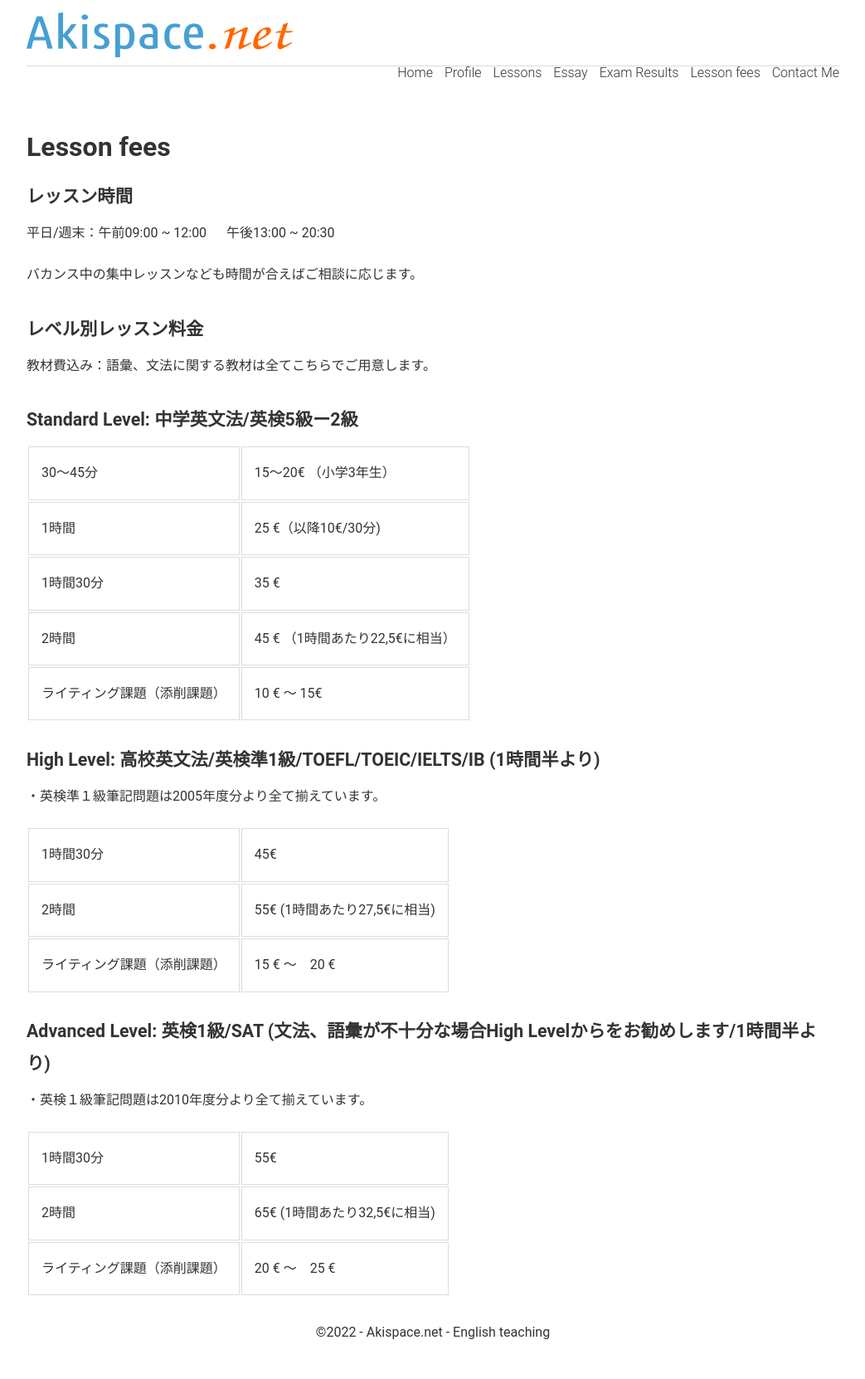
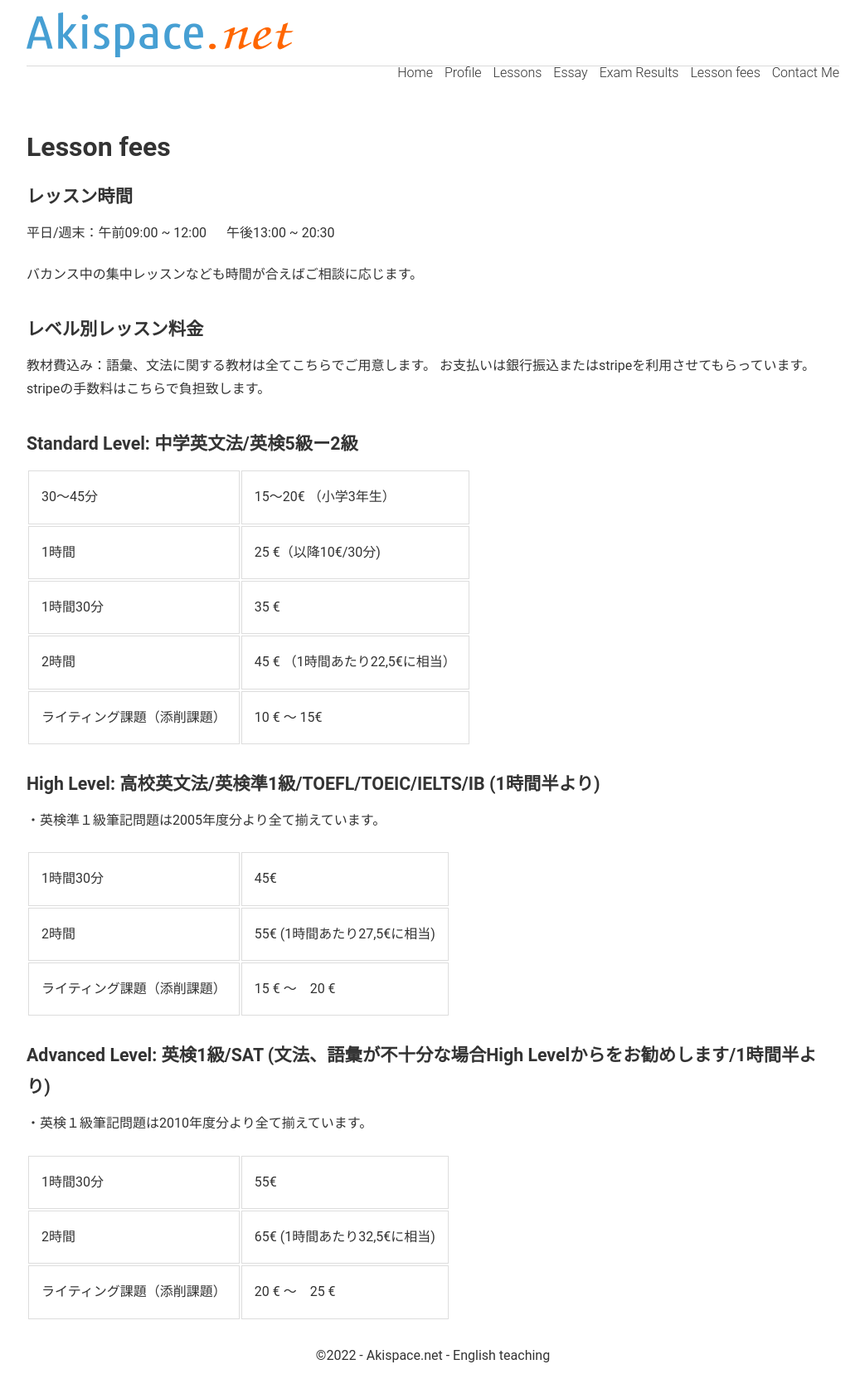
Before and after one commit to phocean/akispace, a Jekyll site: the page built from hour_fees.md, in a window 1280 px wide. Shown: the whole page at 83% size, without its empty margins (118-1161 px from the left). Built offline with Jekyll 4.4.1, drawn with Linux system fonts in a browser that asks for light colours; before the commit the page ends 1633 px from its top, so only the background shows below that.

Commit message:
Update hour_fees.md

```diff
--- a/hour_fees.md
+++ b/hour_fees.md
@@ -17,6 +17,8 @@ description: フランス、パリ/ブローニュで探す英語家庭教師。
 ### レベル別レッスン料金
 
 教材費込み：語彙、文法に関する教材は全てこちらでご用意します。
+お支払いは銀行振込またはstripeを利用させてもらっています。
+stripeの手数料はこちらで負担致します。
 
 ### Standard Level: 中学英文法/英検5級ー2級
 
```
